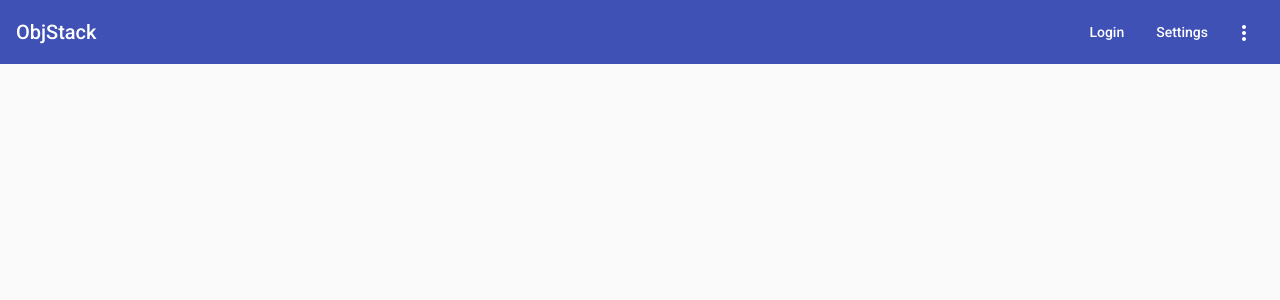
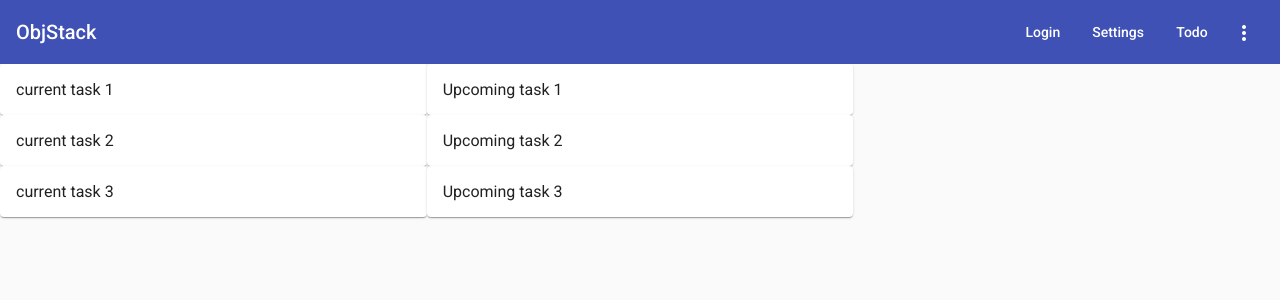
Before and after one commit to samkeel/objstack, an Angular app: page /todo in a window 1280 px wide. Before the commit this address led to /. Shown: the top 300 px of the page. Built offline with nearby package versions, Linux system fonts and the light colour scheme.

Commit message:
todo added

```diff
--- a/src/app/app-routing.module.ts
+++ b/src/app/app-routing.module.ts
@@ -10,6 +10,9 @@ const routes: Routes = [
   },
   {
     path: 'settings', loadChildren: () => import('./pages/site-settings/site-settings.module').then(m => m.SiteSettingsModule)
+  },
+  {
+    path: 'todo', loadChildren: () => import('./pages/to-do/to-do.module').then(m => m.ToDoModule)
   }
 ];
 
--- /dev/null
+++ b/src/app/pages/to-do/to-do-page/to-do-page.component.html
@@ -0,0 +1,15 @@
+<div class="grid-container">
+
+    <div class="currentTasks">
+        <mat-card>current task 1</mat-card>
+        <mat-card>current task 2</mat-card>
+        <mat-card>current task 3</mat-card>
+    </div>
+
+    <div class="upcomingTasks">
+        <mat-card>Upcoming task 1</mat-card>
+        <mat-card>Upcoming task 2</mat-card>
+        <mat-card>Upcoming task 3</mat-card>
+    </div>
+
+</div>
--- /dev/null
+++ b/src/app/pages/to-do/to-do-page/to-do-page.component.scss
@@ -0,0 +1,6 @@
+.grid-container {
+    display: grid;
+    grid-template-columns: 1fr 1fr 1fr;
+    grid-template-rows: 2fr;
+    gap: 0px 0px;
+}
--- /dev/null
+++ b/src/app/pages/to-do/to-do-page/to-do-page.component.ts
@@ -0,0 +1,15 @@
+import { Component, OnInit } from '@angular/core';
+
+@Component({
+  selector: 'app-to-do-page',
+  templateUrl: './to-do-page.component.html',
+  styleUrls: ['./to-do-page.component.scss']
+})
+export class ToDoPageComponent implements OnInit {
+
+  constructor() { }
+
+  ngOnInit(): void {
+  }
+
+}
--- a/src/app/shared/shell/shell.component.html
+++ b/src/app/shared/shell/shell.component.html
@@ -8,6 +8,7 @@
             <a mat-list-item routerLink="/" (click)="drawer.close()">Home</a>
             <a mat-list-item routerLink="/login" (click)="drawer.close()">Login</a>
             <a mat-list-item routerLink="/settings" (click)="drawer.close()">Settings</a>
+            <a mat-list-item routerLink="/todo" (click)="drawer.close()">Todo</a>
         </mat-nav-list>
     </mat-sidenav>
 
@@ -20,6 +21,7 @@
             <div *ngIf="!(isHandset$ | async)">
                 <a mat-button routerLink="/login" routerLinkActive="active">Login</a>
                 <a mat-button routerLink="/settings" routerLinkActive="active">Settings</a>
+                <a mat-button routerLink="/todo" routerLinkActive="active">Todo</a>
             </div>
             <!-- DROPDOWN MENU -->
             <button mat-icon-button [matMenuTriggerFor]="menu" aria-label="Toggle menu">
@@ -38,8 +40,6 @@
             </button>
 
         </mat-toolbar>
-
-
         <!-- TRANSCLUSION -->
         <ng-content></ng-content>
     </mat-sidenav-content>
```
Also changed, not shown: src/app/pages/to-do/to-do-routing.module.ts (added, +15 -0 lines), src/app/pages/to-do/to-do.module.ts (added, +17 -0 lines), 1 other file (tests, documents, lock files or other folders).
